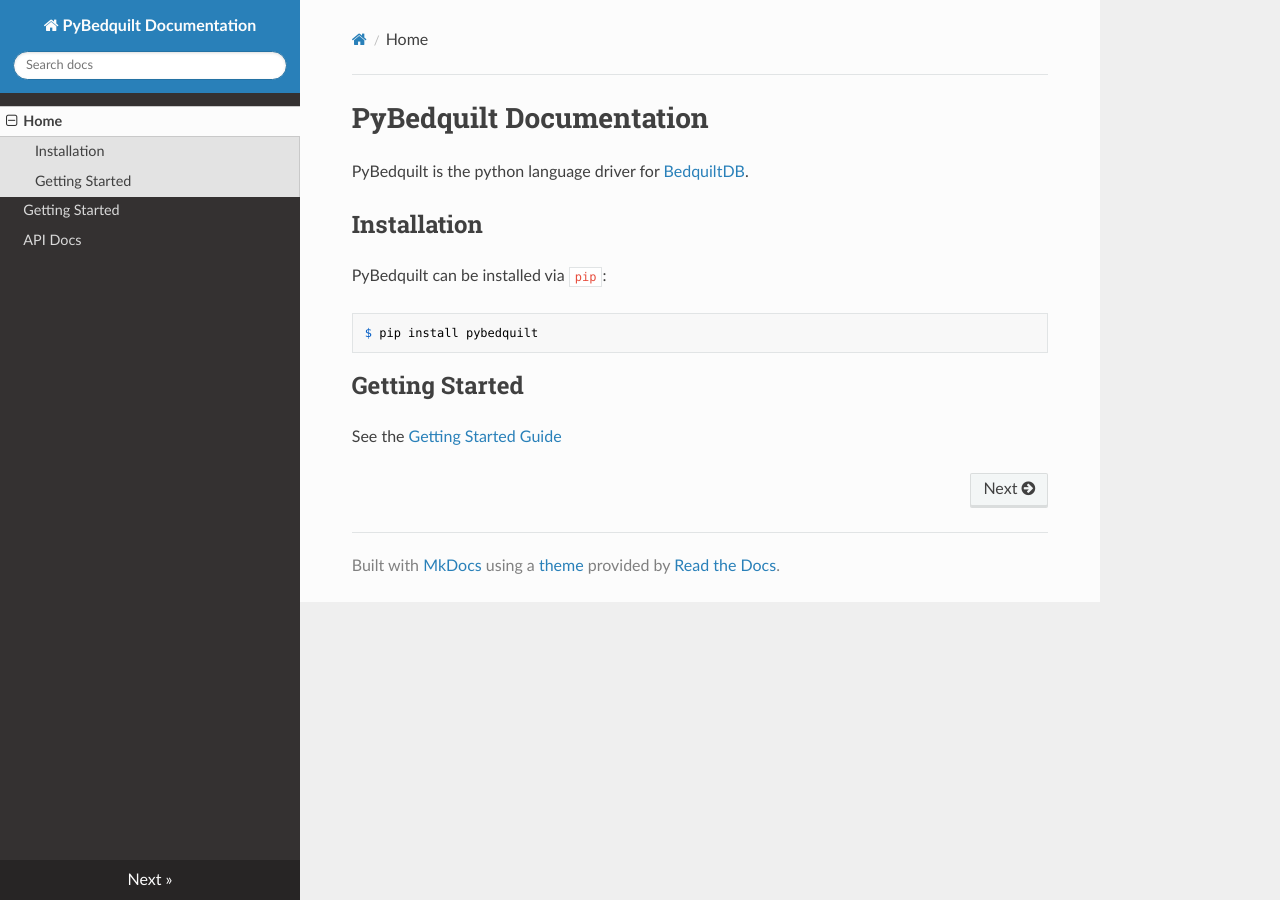
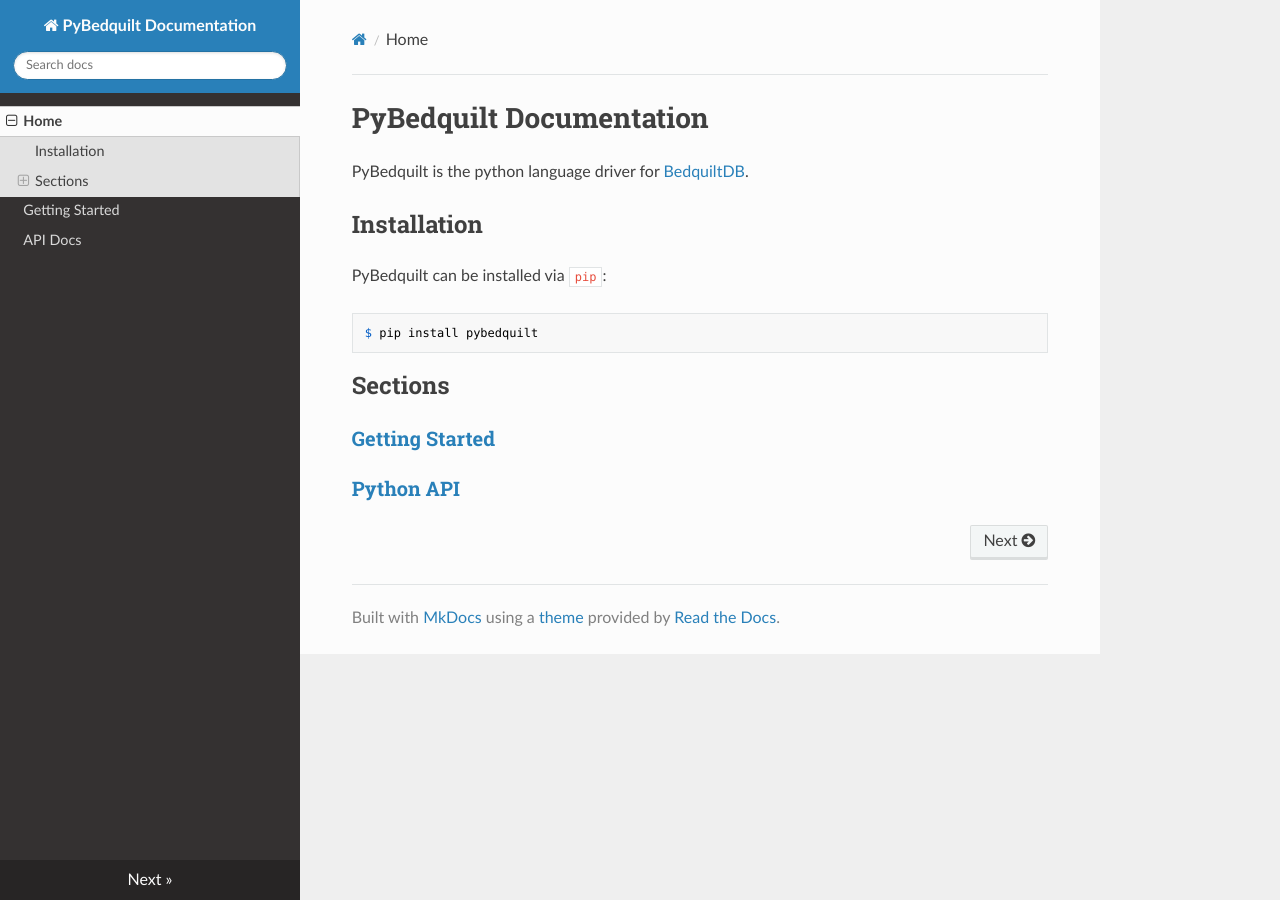
Before and after one commit to BedquiltDB/pybedquilt, an MkDocs documentation site: the page built from docs/index.md, in a window 1280 px wide. Built offline with MkDocs 1.6.1, drawn with Linux system fonts in a browser that asks for light colours; nearby versions of some CDN libraries; old or Windows-style settings are respelled for this version of MkDocs.

Commit message:
Improved page index

````diff
--- a/docs/index.md
+++ b/docs/index.md
@@ -11,7 +11,8 @@
 $ pip install pybedquilt
 ```
 
+## Sections
 
-## Getting Started
+### [Getting Started](getting_started.md)
 
-See the [Getting Started Guide](getting_started.md)
+### [Python API](api_docs.md)
````
